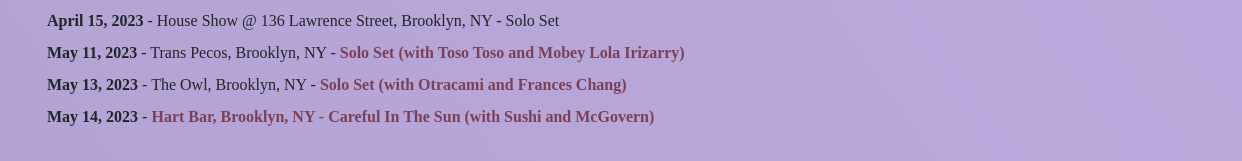
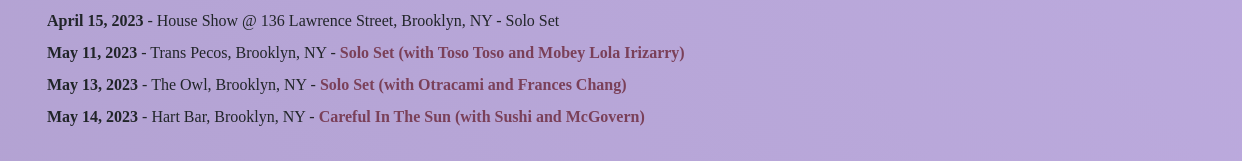
Before and after one commit to munet6/mayakerenmusic, a plain HTML site: page calendar.html in a window 1280 px wide. Shown: the part 585-746 px from the top of the page, 38-1280 px from the left. Drawn offline with nearby package versions, Linux system fonts and the light colour scheme.

Commit message:
Update calendar.html

```diff
--- a/calendar.html
+++ b/calendar.html
@@ -74,7 +74,7 @@
 
       <div class="row">
         <div class="col pb-2">
-          <strong>May 14, 2023</strong> - <a href="https://www.hartbarnyc.com/shows " style="color:rgb(122, 64, 89);">Hart Bar, Brooklyn, NY - Careful In The Sun (with Sushi and McGovern)</a>
+          <strong>May 14, 2023</strong> - Hart Bar, Brooklyn, NY - <a href="https://www.hartbarnyc.com/shows " style="color:rgb(122, 64, 89);">Careful In The Sun (with Sushi and McGovern)</a>
         </div>
       </div>
 
```
